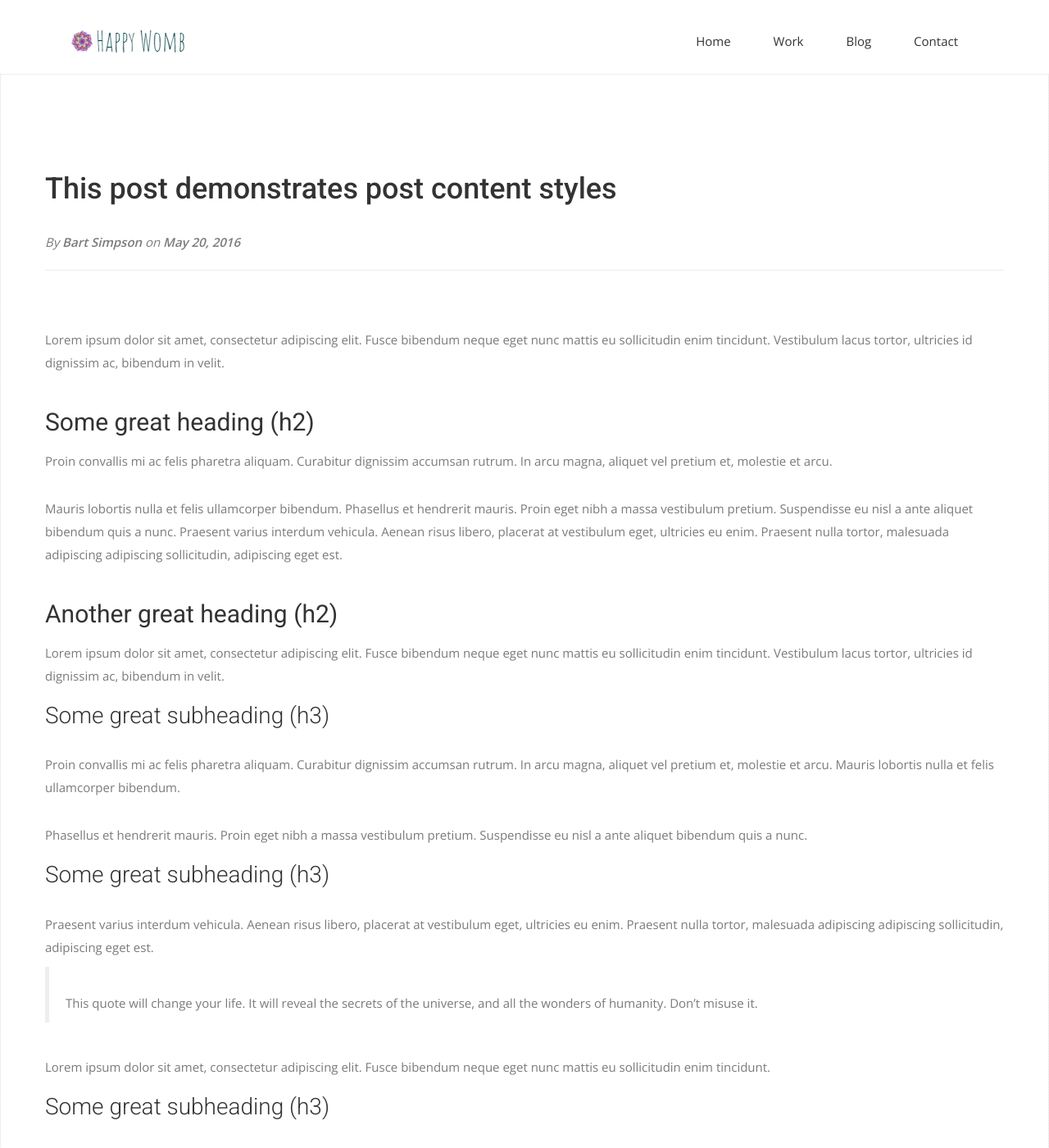
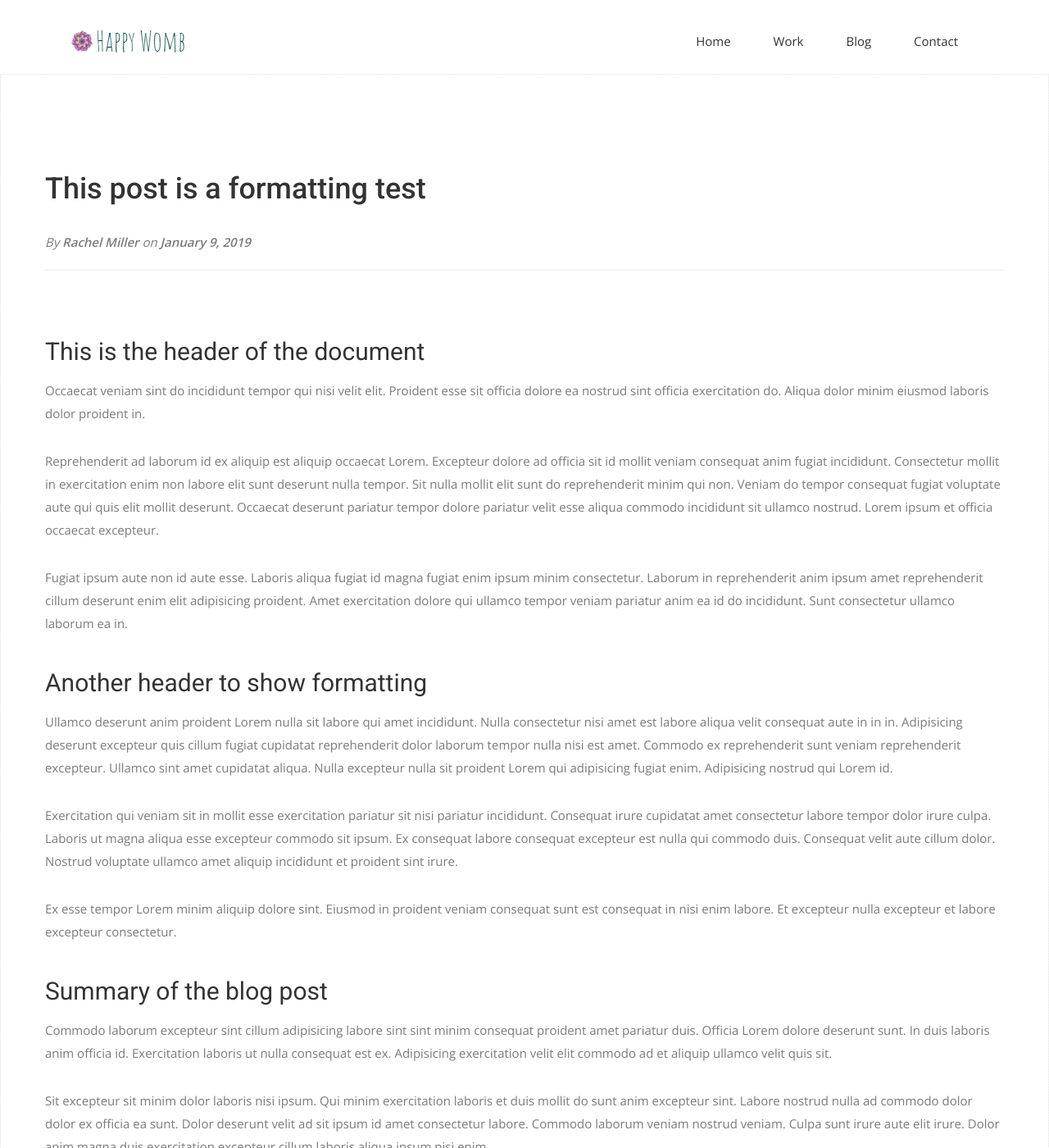
Before and after one commit to rachel-miller/rachel-miller.github.io, a Jekyll site: the page built from _posts/2016-05-20-this-post-demonstrates-post-content-styles.md, in a window 1280 px wide and 1400 px high. Shown: the whole window at 82% size. Built offline with Jekyll 4.4.1, drawn with Linux system fonts in a browser that asks for light colours; nearby versions of some CDN libraries; some web fonts are replaced; some of the changed text lies outside the part shown.

Commit message:
Messing around with blog posts

````diff
--- a/_posts/2016-05-20-this-post-demonstrates-post-content-styles.md
+++ b/_posts/2016-05-20-this-post-demonstrates-post-content-styles.md
@@ -1,87 +1,25 @@
 ---
 layout: post
-title: "This post demonstrates post content styles"
-author: "Bart Simpson"
+title: "This post is a formatting test"
+author: "Rachel Miller"
+date: 2019-01-09 15:41:00
 meta: "Springfield"
 ---
+## This is the header of the document
+Occaecat veniam sint do incididunt tempor qui nisi velit elit. Proident esse sit officia dolore ea nostrud sint officia exercitation do. Aliqua dolor minim eiusmod laboris dolor proident in.
 
-Lorem ipsum dolor sit amet, consectetur adipiscing elit. Fusce bibendum neque eget nunc mattis eu sollicitudin enim tincidunt. Vestibulum lacus tortor, ultricies id dignissim ac, bibendum in velit.
+Reprehenderit ad laborum id ex aliquip est aliquip occaecat Lorem. Excepteur dolore ad officia sit id mollit veniam consequat anim fugiat incididunt. Consectetur mollit in exercitation enim non labore elit sunt deserunt nulla tempor. Sit nulla mollit elit sunt do reprehenderit minim qui non. Veniam do tempor consequat fugiat voluptate aute qui quis elit mollit deserunt. Occaecat deserunt pariatur tempor dolore pariatur velit esse aliqua commodo incididunt sit ullamco nostrud. Lorem ipsum et officia occaecat excepteur.
 
-## Some great heading (h2)
+Fugiat ipsum aute non id aute esse. Laboris aliqua fugiat id magna fugiat enim ipsum minim consectetur. Laborum in reprehenderit anim ipsum amet reprehenderit cillum deserunt enim elit adipisicing proident. Amet exercitation dolore qui ullamco tempor veniam pariatur anim ea id do incididunt. Sunt consectetur ullamco laborum ea in.
 
-Proin convallis mi ac felis pharetra aliquam. Curabitur dignissim accumsan rutrum. In arcu magna, aliquet vel pretium et, molestie et arcu.
+## Another header to show formatting
+Ullamco deserunt anim proident Lorem nulla sit labore qui amet incididunt. Nulla consectetur nisi amet est labore aliqua velit consequat aute in in in. Adipisicing deserunt excepteur quis cillum fugiat cupidatat reprehenderit dolor laborum tempor nulla nisi est amet. Commodo ex reprehenderit sunt veniam reprehenderit excepteur. Ullamco sint amet cupidatat aliqua. Nulla excepteur nulla sit proident Lorem qui adipisicing fugiat enim. Adipisicing nostrud qui Lorem id.
 
-Mauris lobortis nulla et felis ullamcorper bibendum. Phasellus et hendrerit mauris. Proin eget nibh a massa vestibulum pretium. Suspendisse eu nisl a ante aliquet bibendum quis a nunc. Praesent varius interdum vehicula. Aenean risus libero, placerat at vestibulum eget, ultricies eu enim. Praesent nulla tortor, malesuada adipiscing adipiscing sollicitudin, adipiscing eget est.
+Exercitation qui veniam sit in mollit esse exercitation pariatur sit nisi pariatur incididunt. Consequat irure cupidatat amet consectetur labore tempor dolor irure culpa. Laboris ut magna aliqua esse excepteur commodo sit ipsum. Ex consequat labore consequat excepteur est nulla qui commodo duis. Consequat velit aute cillum dolor. Nostrud voluptate ullamco amet aliquip incididunt et proident sint irure.
 
-## Another great heading (h2)
+Ex esse tempor Lorem minim aliquip dolore sint. Eiusmod in proident veniam consequat sunt est consequat in nisi enim labore. Et excepteur nulla excepteur et labore excepteur consectetur.
 
-Lorem ipsum dolor sit amet, consectetur adipiscing elit. Fusce bibendum neque eget nunc mattis eu sollicitudin enim tincidunt. Vestibulum lacus tortor, ultricies id dignissim ac, bibendum in velit.
+## Summary of the blog post
+Commodo laborum excepteur sint cillum adipisicing labore sint sint minim consequat proident amet pariatur duis. Officia Lorem dolore deserunt sunt. In duis laboris anim officia id. Exercitation laboris ut nulla consequat est ex. Adipisicing exercitation velit elit commodo ad et aliquip ullamco velit quis sit.
 
-### Some great subheading (h3)
-
-Proin convallis mi ac felis pharetra aliquam. Curabitur dignissim accumsan rutrum. In arcu magna, aliquet vel pretium et, molestie et arcu. Mauris lobortis nulla et felis ullamcorper bibendum.
-
-Phasellus et hendrerit mauris. Proin eget nibh a massa vestibulum pretium. Suspendisse eu nisl a ante aliquet bibendum quis a nunc.
-
-### Some great subheading (h3)
-
-Praesent varius interdum vehicula. Aenean risus libero, placerat at vestibulum eget, ultricies eu enim. Praesent nulla tortor, malesuada adipiscing adipiscing sollicitudin, adipiscing eget est.
-
-> This quote will change your life. It will reveal the secrets of the universe, and all the wonders of humanity. Don't misuse it.
-
-Lorem ipsum dolor sit amet, consectetur adipiscing elit. Fusce bibendum neque eget nunc mattis eu sollicitudin enim tincidunt.
-
-### Some great subheading (h3)
-
-Vestibulum lacus tortor, ultricies id dignissim ac, bibendum in velit. Proin convallis mi ac felis pharetra aliquam. Curabitur dignissim accumsan rutrum.
-
-```html
-<html>
-  <head>
-  </head>
-  <body>
-    <p>Hello, World!</p>
-  </body>
-</html>
-```
-
-
-In arcu magna, aliquet vel pretium et, molestie et arcu. Mauris lobortis nulla et felis ullamcorper bibendum. Phasellus et hendrerit mauris.
-
-#### You might want a sub-subheading (h4)
-
-In arcu magna, aliquet vel pretium et, molestie et arcu. Mauris lobortis nulla et felis ullamcorper bibendum. Phasellus et hendrerit mauris.
-
-In arcu magna, aliquet vel pretium et, molestie et arcu. Mauris lobortis nulla et felis ullamcorper bibendum. Phasellus et hendrerit mauris.
-
-#### But it's probably overkill (h4)
-
-In arcu magna, aliquet vel pretium et, molestie et arcu. Mauris lobortis nulla et felis ullamcorper bibendum. Phasellus et hendrerit mauris.
-
-### Oh hai, an unordered list!!
-
-In arcu magna, aliquet vel pretium et, molestie et arcu. Mauris lobortis nulla et felis ullamcorper bibendum. Phasellus et hendrerit mauris.
-
-- First item, yo
-- Second item, dawg
-- Third item, what what?!
-- Fourth item, fo sheezy my neezy
-
-### Oh hai, an ordered list!!
-
-In arcu magna, aliquet vel pretium et, molestie et arcu. Mauris lobortis nulla et felis ullamcorper bibendum. Phasellus et hendrerit mauris.
-
-1. First item, yo
-2. Second item, dawg
-3. Third item, what what?!
-4. Fourth item, fo sheezy my neezy
-
-
-
-## Headings are cool! (h2)
-
-Proin eget nibh a massa vestibulum pretium. Suspendisse eu nisl a ante aliquet bibendum quis a nunc. Praesent varius interdum vehicula. Aenean risus libero, placerat at vestibulum eget, ultricies eu enim. Praesent nulla tortor, malesuada adipiscing adipiscing sollicitudin, adipiscing eget est.
-
-Praesent nulla tortor, malesuada adipiscing adipiscing sollicitudin, adipiscing eget est.
-
-Proin eget nibh a massa vestibulum pretium. Suspendisse eu nisl a ante aliquet bibendum quis a nunc.
+Sit excepteur sit minim dolor laboris nisi ipsum. Qui minim exercitation laboris et duis mollit do sunt anim excepteur sint. Labore nostrud nulla ad commodo dolor dolor ex officia ea sunt. Dolor deserunt velit ad sit ipsum id amet consectetur labore. Commodo laborum veniam nostrud veniam. Culpa sunt irure aute elit irure. Dolor anim magna duis exercitation excepteur cillum laboris aliqua ipsum nisi enim.
````
Also changed, not shown: _posts/2016-05-20-my-example-post.md (deleted, +0 -12 lines), _posts/2016-05-20-super-long-article.md (deleted, +0 -10 lines).
